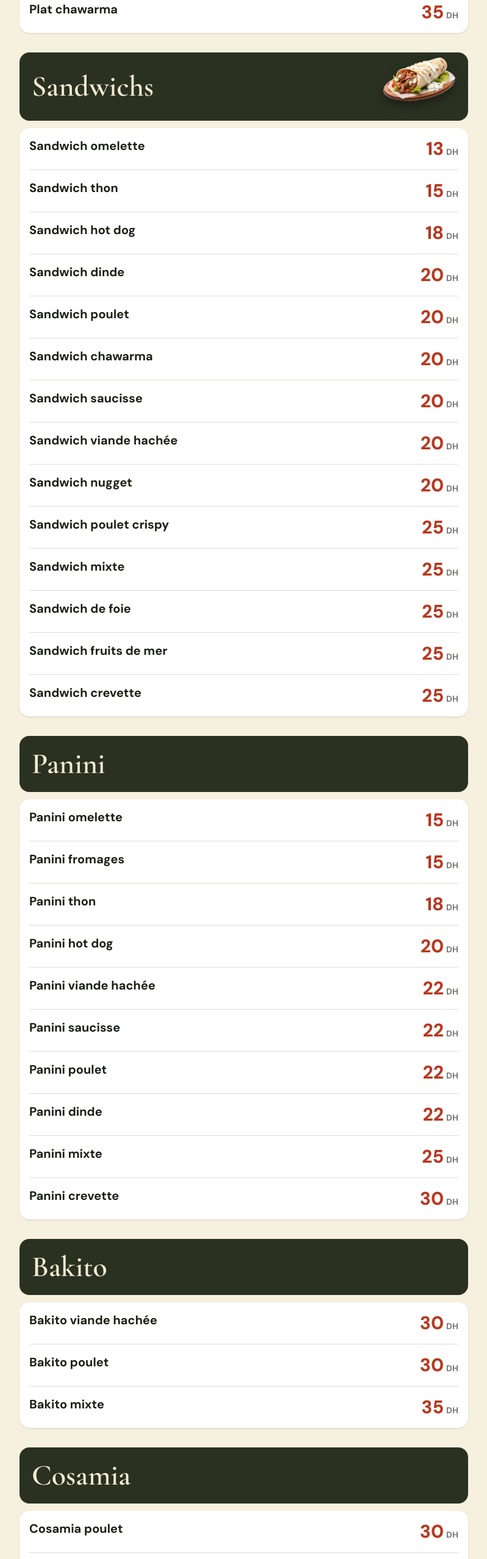
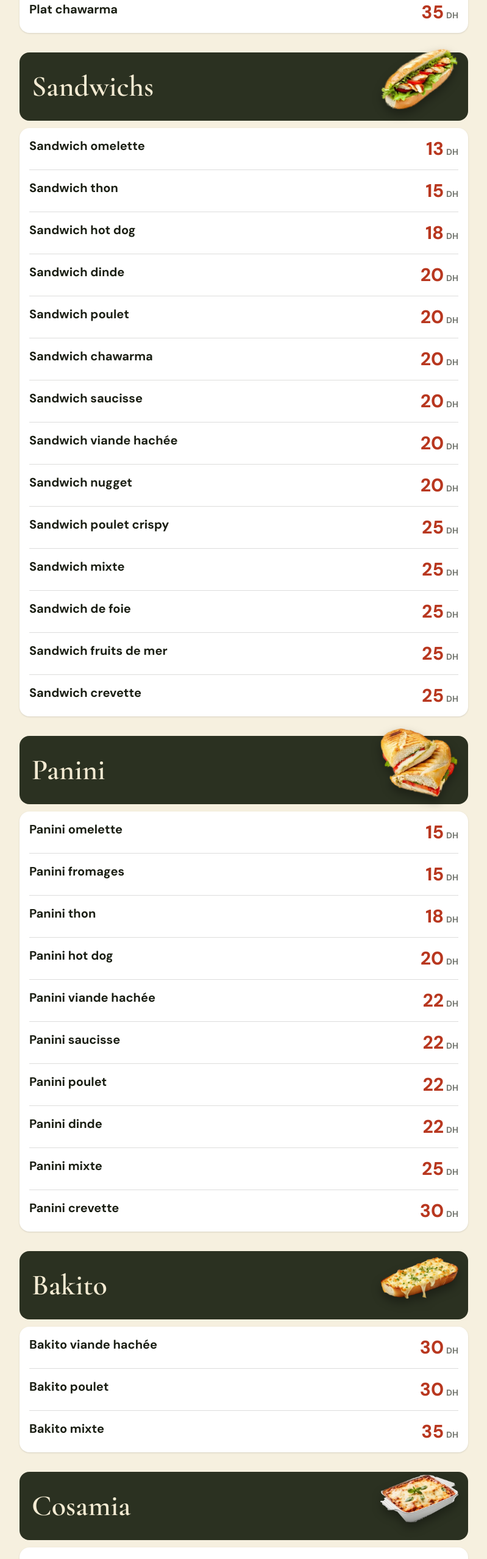
Before and after one commit to khaliliche/snack-abo-taha-, a Next.js app: page /qrcodemenu in a window 1280 px wide. Shown: the part 3767-6324 px from the top of the page at 61% size, without its empty margins (240-1039 px from the left). Built offline with nearby package versions, Linux system fonts and the light colour scheme.

Commit message:
nsit qrcode menu modification

```diff
--- a/src/app/qrcodemenu/page.tsx
+++ b/src/app/qrcodemenu/page.tsx
@@ -23,11 +23,17 @@ const PHOTO: Record<string, string> = {
   pizzas: "/images/food/pizza",
   burgers: "/images/food/burger",
   chawarma: "/images/food/shawarma",
-  sandwichs: "/images/food/shawarma",
+  sandwichs: "/images/food/sandwich-poulet", // new (was shawarma)
+  panini: "/images/food/panini",             // new
   poutine: "/images/food/frites",
+  spaghetti: "/images/food/spaghetti",       // new
+  plats: "/images/food/plat",                // new
   tajines: "/images/food/tajine",
+  poulet: "/images/food/poulet",             // new
   salades: "/images/food/leaf",
   jus: "/images/food/juice",
+  bakito: "/images/food/bakito",
+  cosamia: "/images/food/cosamia",
 };
 
 const HEADER_PHOTOS = ["tacos", "pizza", "burger", "juice"];
```
